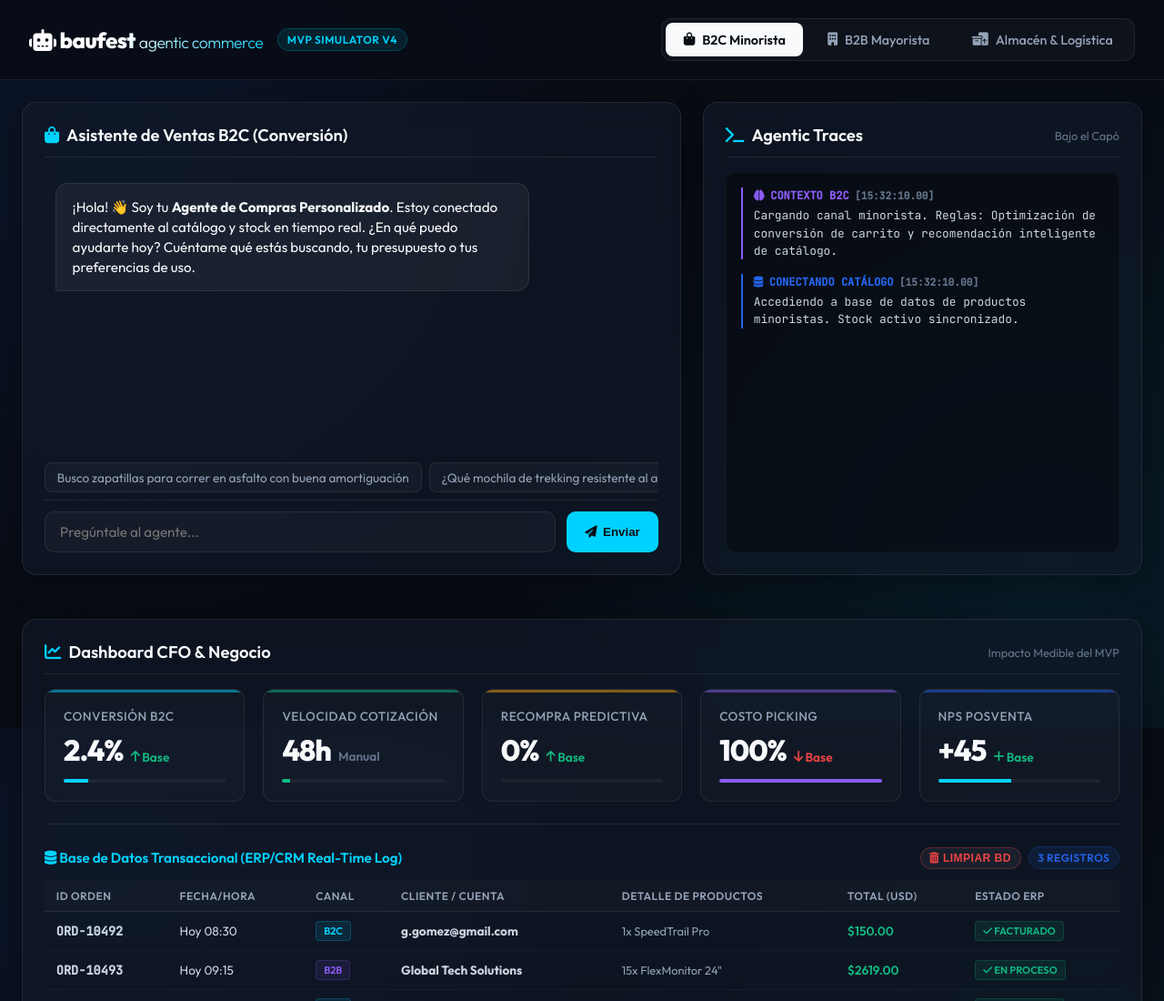
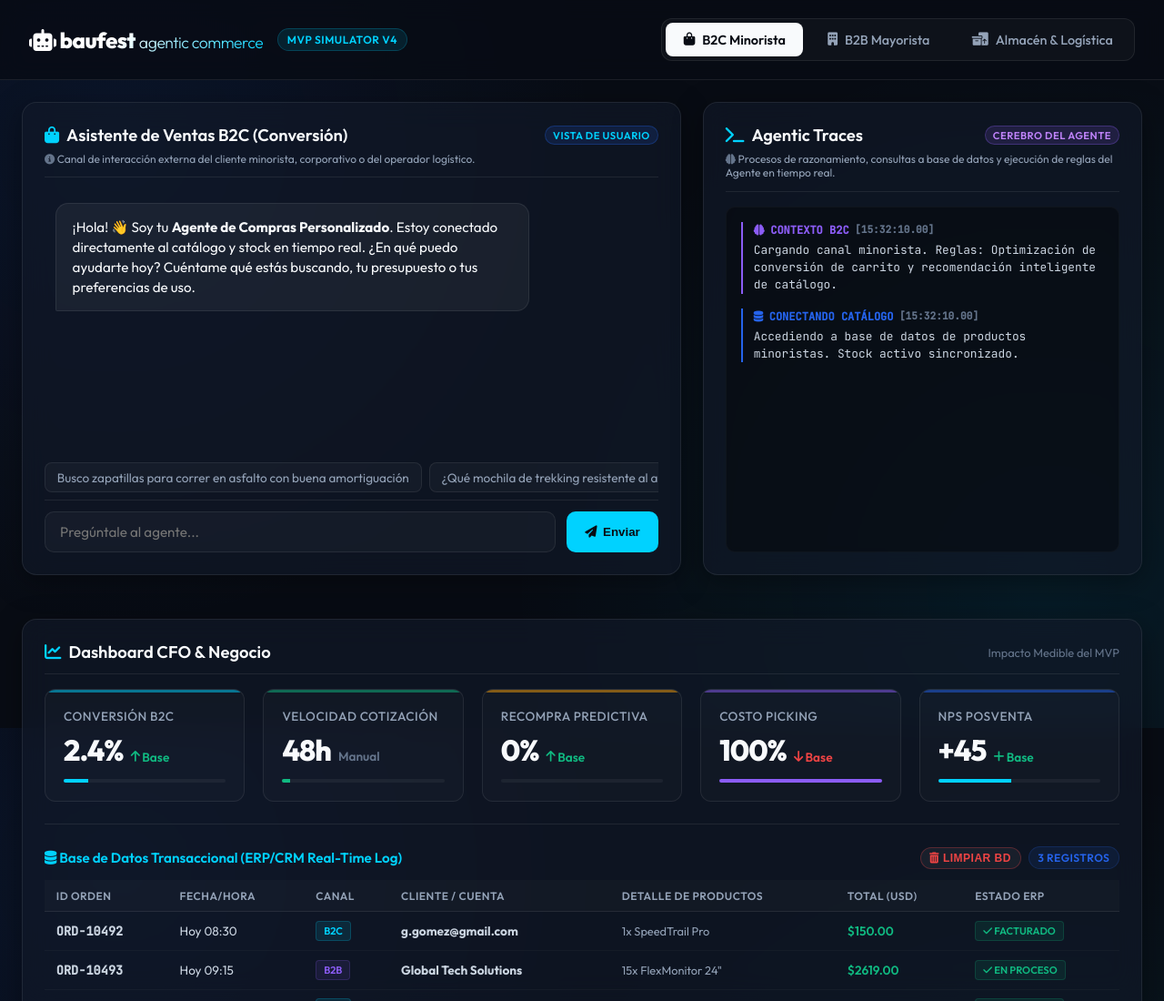
Before and after one commit to mljordanoff/ecommerce-agent-demo, a plain HTML site: page index.html in a window 1280 px wide. Shown: the top 1100 px of the page at 91% size. Drawn offline with Linux system fonts and the light colour scheme.

Commit message:
Add files via upload

```diff
--- a/index.html
+++ b/index.html
@@ -34,9 +34,15 @@
 
     <!-- Columna Izquierda: Simulador Interactivo -->
     <section class="glass-panel simulator-container" id="simulator-section">
-      <div class="panel-title">
-        <i class="fa-solid fa-sliders" id="simulator-icon"></i>
-        <span id="simulator-title">Asistente de Ventas B2C</span>
+      <div class="panel-title" style="display: flex; flex-direction: column; align-items: stretch; gap: 0.4rem;">
+        <div style="display: flex; align-items: center; gap: 0.5rem; width: 100%;">
+          <i class="fa-solid fa-sliders" id="simulator-icon"></i>
+          <span id="simulator-title">Asistente de Ventas B2C</span>
+          <span class="logo-badge" style="margin-left: auto; background: rgba(37, 99, 235, 0.15); border-color: rgba(37, 99, 235, 0.3); color: var(--accent-cyan); font-size: 0.7rem; font-weight: 600; padding: 0.15rem 0.5rem;">VISTA DE USUARIO</span>
+        </div>
+        <div style="font-size: 0.75rem; font-weight: normal; color: var(--text-secondary); line-height: 1.3;">
+          <i class="fa-solid fa-circle-info" style="color: var(--text-muted); font-size: 0.7rem;"></i> Canal de interacción externa del cliente minorista, corporativo o del operador logístico.
+        </div>
       </div>
 
       <!-- Barra de configuración B2B (Solo visible en modo B2B) -->
@@ -102,8 +108,15 @@
 
     <!-- Columna Derecha: Consola de Trazas del Agente -->
     <section class="glass-panel trace-panel">
-      <div class="panel-title">
-        <i class="fa-solid fa-terminal"></i> Agentic Traces <span style="font-weight: normal; font-size: 0.8rem; color: var(--text-muted); margin-left: auto;">Bajo el Capó</span>
+      <div class="panel-title" style="display: flex; flex-direction: column; align-items: stretch; gap: 0.4rem;">
+        <div style="display: flex; align-items: center; gap: 0.5rem; width: 100%;">
+          <i class="fa-solid fa-terminal"></i>
+          <span>Agentic Traces</span>
+          <span class="logo-badge" style="margin-left: auto; background: rgba(139, 92, 246, 0.15); border-color: rgba(139, 92, 246, 0.3); color: #c084fc; font-size: 0.7rem; font-weight: 600; padding: 0.15rem 0.5rem;">CEREBRO DEL AGENTE</span>
+        </div>
+        <div style="font-size: 0.75rem; font-weight: normal; color: var(--text-secondary); line-height: 1.3;">
+          <i class="fa-solid fa-brain" style="color: var(--text-muted); font-size: 0.7rem;"></i> Procesos de razonamiento, consultas a base de datos y ejecución de reglas del Agente en tiempo real.
+        </div>
       </div>
       <div class="trace-logger" id="trace-logger">
         <!-- Trazas operativas del agente cargadas dinámicamente -->
```
